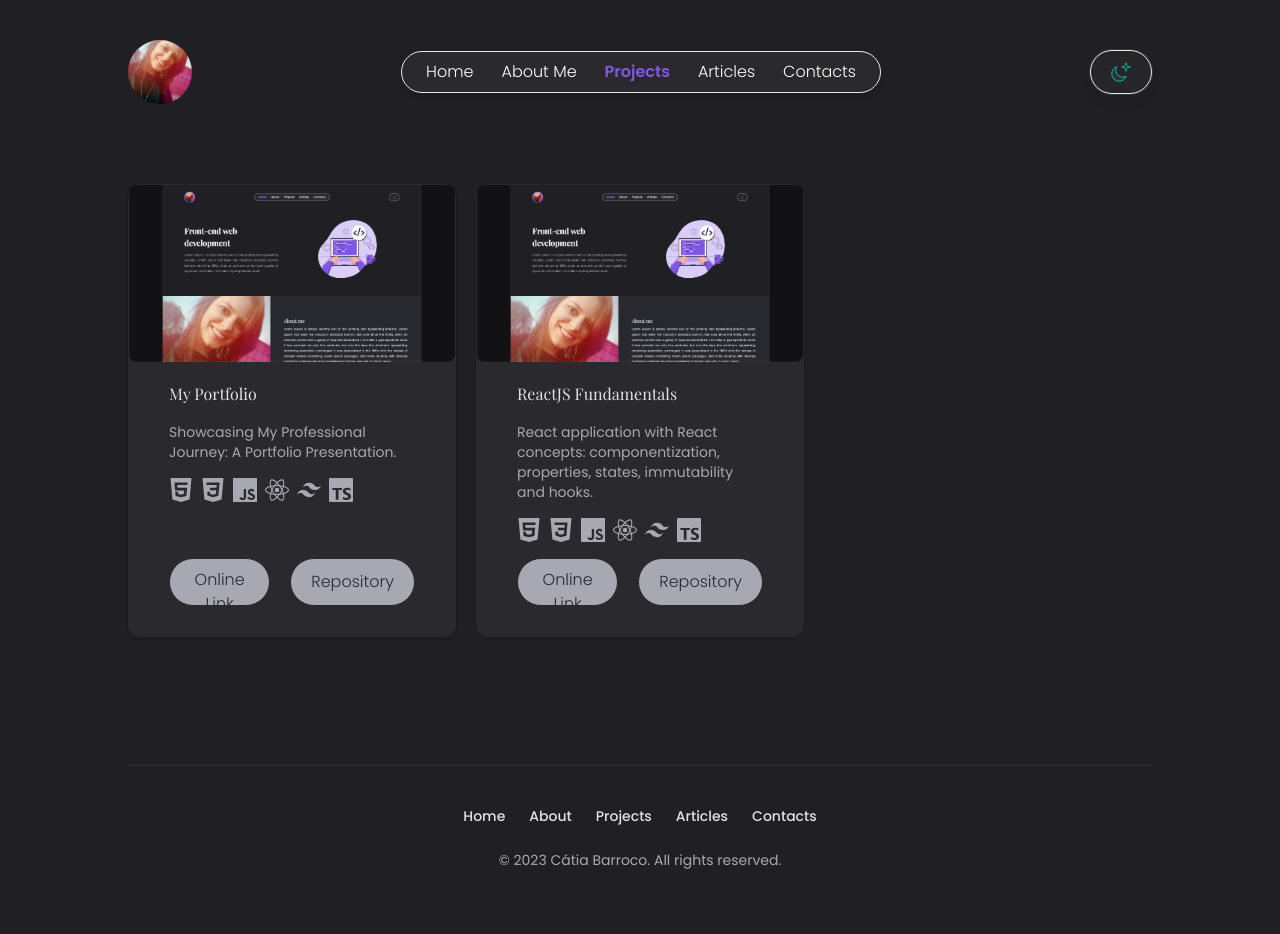
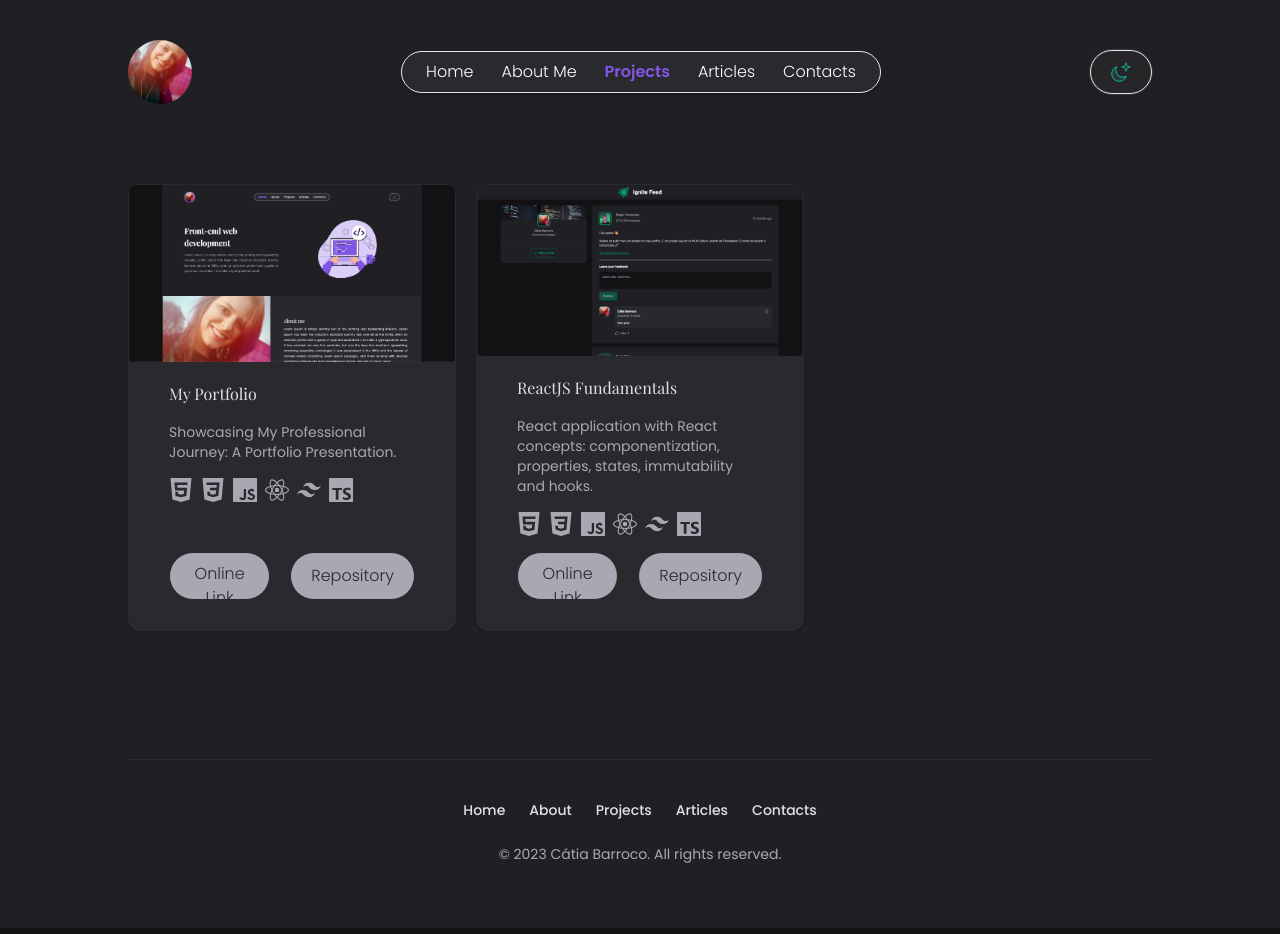
Before and after one commit to catiabarroco/portfolio_nextjs, a Next.js app: page /projects in a window 1280 px wide. Built offline with nearby package versions, Linux system fonts and the light colour scheme.

Commit message:
add projet img

```diff
--- a/src/components/ProjectCard.tsx
+++ b/src/components/ProjectCard.tsx
@@ -11,21 +11,22 @@ type ProjectCardProps = {
     stacks: Stacks[];
     description: string;
     linkOnline: string;
+    imgSrc: string;
   };
 };
 
 export default function ProjectCard({
-  project: { stacks, title, description, repoLink, linkOnline },
+  project: { stacks, title, description, repoLink, linkOnline, imgSrc },
 }: ProjectCardProps) {
   return (
     <article className="dark:bg-brand-secondary-700 rounded rounded-xl flex gap-5 flex-col border dark:border-brand-secondary-700 shadow">
       <section className="w-full">
         <Image
-          src="/assets/images/projectPortfolio.png"
-          alt="project portfolio"
+          src={imgSrc}
+          alt={title}
           width={900}
           height={900}
-          className="rounded rounded-lg mx-auto"
+          className="rounded rounded-t-lg mx-auto"
         />
       </section>
       <section className="flex flex-col gap-4 px-10 pb-5 h-full">
--- a/src/shared/constants/Projects.ts
+++ b/src/shared/constants/Projects.ts
@@ -3,6 +3,7 @@ import { Stacks } from '@enums/Stacks';
 export const projectsList = [
   {
     title: 'My Portfolio',
+    imgSrc: '/assets/images/projectPortfolio.png',
     linkOnline: 'https://portfolio-nextjs-sand.vercel.app/',
     repoLink: 'https://github.com/catiabarroco/portfolio_nextjs',
     stacks: [
@@ -18,6 +19,7 @@ export const projectsList = [
   },
   {
     title: 'ReactJS Fundamentals',
+    imgSrc: '/assets/images/projectIgnite22-01.png',
     linkOnline: 'https://rs-ignite22-proj1.vercel.app/',
     repoLink: 'https://github.com/catiabarroco/rs-ignite22-proj1',
     stacks: [
```
Also changed, not shown: public/assets/images/projectIgnite22-01.png (added).
